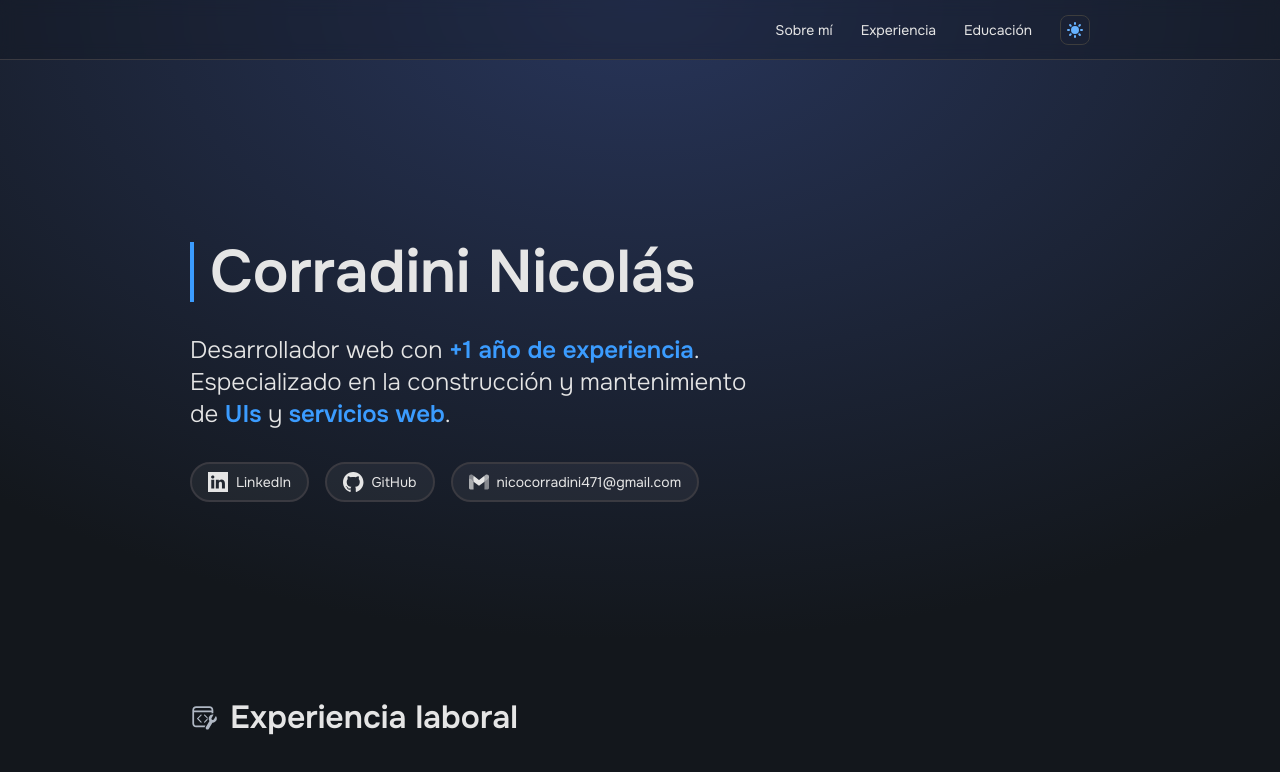
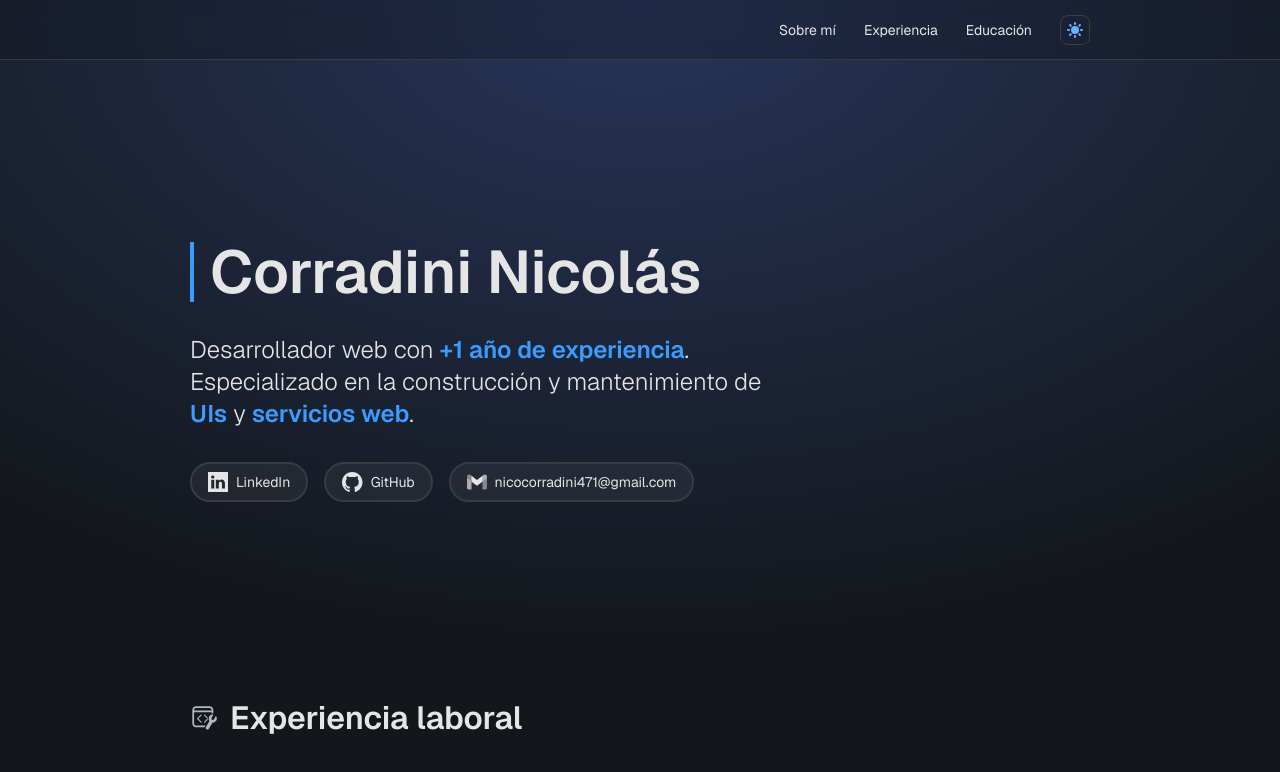
Before and after one commit to ncorradini/portfolio-web, a Next.js app: page / in a window 1280 px wide. Shown: the top 772 px of the page. Built offline with nearby package versions, Linux system fonts and the light colour scheme.

Commit message:
feat: change font-family to geist font

```diff
--- a/package.json
+++ b/package.json
@@ -23,6 +23,7 @@
   "dependencies": {
     "class-variance-authority": "^0.7.0",
     "clsx": "^2.0.0",
+    "geist": "^1.2.1",
     "next": "14.0.4",
     "react": "^18",
     "react-dom": "^18",
--- a/src/app/layout.tsx
+++ b/src/app/layout.tsx
@@ -1,17 +1,12 @@
 import type { Metadata } from 'next';
 import './globals.css';
-import { Onest } from 'next/font/google';
+import { GeistSans } from 'geist/font/sans';
 import React from 'react';
 
 export const metadata: Metadata = {
   title: 'Corradini Nicolás | Desarrollador web',
   description: 'Portofolio web de Corradini Nicolás, desarrollador web'
 };
-
-const onest = Onest({
-  subsets: ['latin'],
-  display: 'swap'
-});
 
 export default function RootLayout({
   children
@@ -20,7 +15,7 @@ export default function RootLayout({
 }) {
   return (
     <html lang="es">
-      <body className={`${onest.className} bg-white dark:bg-chineseBlack`}>
+      <body className={`${GeistSans.className} bg-white dark:bg-chineseBlack`}>
         {children}
       </body>
     </html>
--- a/tailwind.config.ts
+++ b/tailwind.config.ts
@@ -15,6 +15,7 @@ const config: Config = {
     },
     colors: {
       white: '#ffffff',
+      black: '#000000',
       chineseBlack: '#13171c',
       platinum: '#e5e5e5',
       azure: '#007FFF',
@@ -25,7 +26,11 @@ const config: Config = {
       blackOlive: '#3d3d3d',
       darkSilver: '#707070'
     },
-    extend: {}
+    extend: {
+      fontFamily: {
+        sans: ['var(--font-geist-sans)']
+      }
+    }
   },
   // eslint-disable-next-line global-require
   plugins: [require('tailwindcss-animate')]
```
